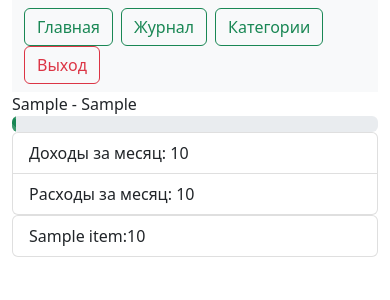
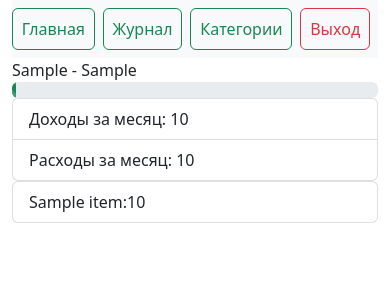
Before and after one commit to TJAkalit/whereismymoney, a Django app: template whereismymoney/templates/wim/index.html in a window 390 px wide. Shown: the top 300 px of the page. Run offline with Django 3.2, Linux system fonts and the light colour scheme; the template is opened without the code that fills it: most values are stand-ins (such as "Sample title", 1, 10 or a date in 2020).

Commit message:
Кнопки навигации стилизованы адаптивными

```diff
--- a/whereismymoney/templates/wim/includes/nav.html
+++ b/whereismymoney/templates/wim/includes/nav.html
@@ -1,8 +1,6 @@
-<nav class="navbar bg-light">
-    <form class="container-fluid justify-content-start">
-      <a href="{% url 'index' %}" class="btn btn-outline-success me-2">Главная</a>
-      <a href="{% url 'pay' %}" class="btn btn-outline-success me-2">Журнал</a>
-      <a href="{% url 'category' %}" class="btn btn-outline-success me-2">Категории</a>
-      <a href="{% url 'exit' %}" class="btn btn-outline-danger me-2">Выход</a>
-    </form>
+<nav class="navbar bg-light d-flex flex-wrap">
+    <a href="{% url 'index' %}" class="btn btn-outline-success me-2 p-2 flex-fill">Главная</a>
+    <a href="{% url 'pay' %}" class="btn btn-outline-success me-2 p-2 flex-fill">Журнал</a>
+    <a href="{% url 'category' %}" class="btn btn-outline-success me-2 p-2 flex-fill">Категории</a>
+    <a href="{% url 'exit' %}" class="btn btn-outline-danger me-2 p-2 flex-fill">Выход</a>
 </nav>
```
